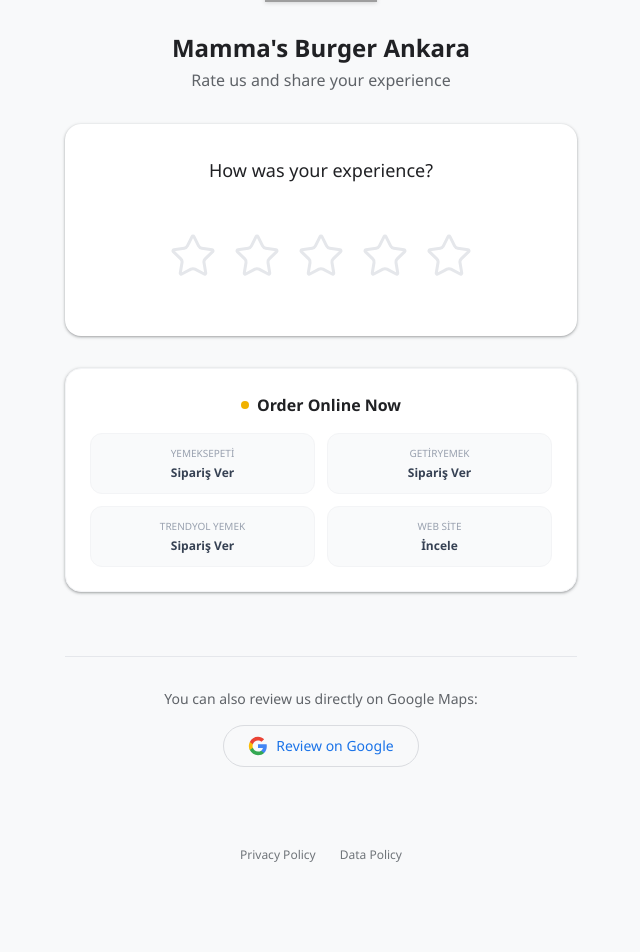
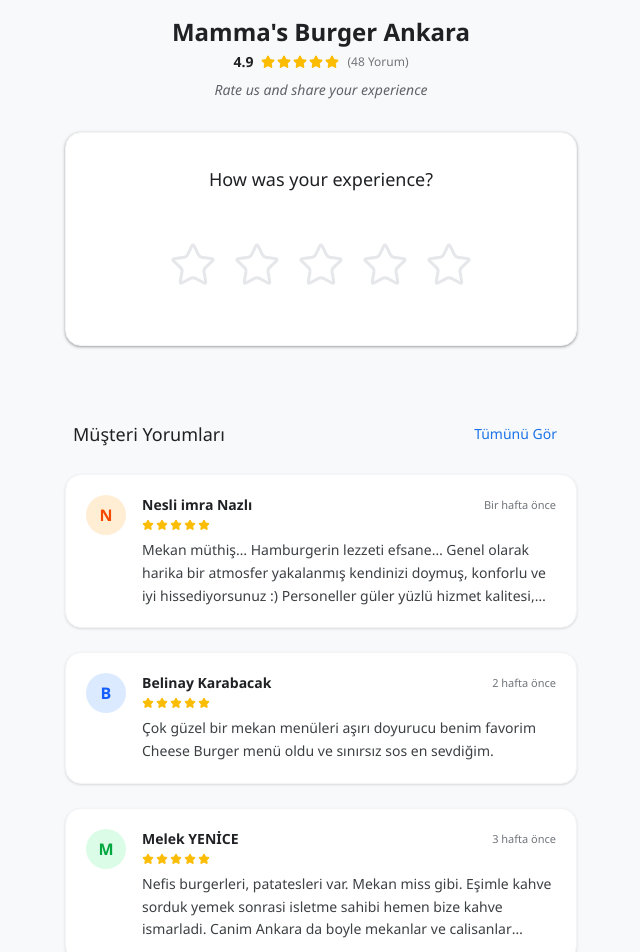
Before and after one commit to okanberk-dev/QRCode, a Next.js app: page / in a window 1280 px wide. Shown: the part 160-1112 px from the top of the page, without its empty margins (319-959 px from the left). Before the commit the page ends 1087 px from the top, so only its background shows below. Built offline with nearby package versions, Linux system fonts and the light colour scheme; no server answers; grey boxes are pictures that could not be loaded.

Commit message:
feat: redesign UI to match Google Maps style with real reviews and 4.9 rating summary

```diff
--- a/src/app/page.tsx
+++ b/src/app/page.tsx
@@ -3,10 +3,12 @@
 import { useState, Suspense } from 'react';
 import { useSearchParams } from 'next/navigation';
 import Image from 'next/image';
+import { Star } from 'lucide-react';
 import StarRating from '@/components/StarRating';
 import FeedbackForm from '@/components/FeedbackForm';
 import ThankYou from '@/components/ThankYou';
 import GoogleReviewLink from '@/components/GoogleReviewLink';
+import ReviewList from '@/components/ReviewList';
 import { useTranslation } from '@/lib/i18n';
 
 function RatingContent() {
@@ -51,10 +53,10 @@ function RatingContent() {
   const showThankYouHigh = false; // Never show high rating thank you page anymore as per user request
 
   return (
-    <main className={`flex flex-col items-center min-h-screen px-4 py-8 sm:py-16 ${isRtl ? 'dir-rtl' : ''} bg-[#f8f9fa]`} dir={isRtl ? 'rtl' : 'ltr'}>
+    <main className={`flex flex-col items-center min-h-screen px-4 py-8 sm:py-12 ${isRtl ? 'dir-rtl' : ''} bg-[#f8f9fa]`} dir={isRtl ? 'rtl' : 'ltr'}>
       <div className="w-full max-w-lg mx-auto flex flex-col items-center">
 
-        {/* Mamma's Burger Brand Header */}
+        {/* Brand Header with Google Rating Summary */}
         <div className="text-center mb-8">
           <div className="relative w-28 h-28 mx-auto mb-4 drop-shadow-sm">
             <Image
@@ -68,14 +70,26 @@ function RatingContent() {
           <h1 className="text-2xl font-bold text-[#202124] mb-1">
             {t.restaurant_name}
           </h1>
-          <p className="text-[#5f6368] text-base">
+
+          {/* Google Maps Style Rating Summary */}
+          <div className="flex items-center justify-center gap-2 mb-2">
+            <span className="text-sm font-bold text-[#202124]">4.9</span>
+            <div className="flex gap-0.5">
+              {[...Array(5)].map((_, i) => (
+                <Star key={i} size={14} className="fill-[#fbbc04] text-[#fbbc04]" />
+              ))}
+            </div>
+            <span className="text-xs text-[#70757a] hover:text-[#1a73e8] cursor-pointer">(48 Yorum)</span>
+          </div>
+
+          <p className="text-[#5f6368] text-sm italic">
             {t.subtitle}
           </p>
         </div>
 
         {/* Rating Selector Card */}
         {!showThankYouLow && !showThankYouHigh && (
-          <div className="w-full bg-white p-6 sm:p-8 rounded-2xl shadow-[0_1px_2px_0_rgba(60,64,67,.3),0_1px_3px_1px_rgba(60,64,67,.15)] mb-8 transition-all">
+          <div className="w-full bg-white p-6 sm:p-8 rounded-2xl shadow-[0_1px_2px_0_rgba(60,64,67,.3),0_1px_3px_1px_rgba(60,64,67,.15)] mb-10 transition-all border border-gray-100">
             <h2 className="text-lg font-medium text-[#202124] mb-6 text-center">{t.how_was_it}</h2>
             <StarRating rating={rating} onRatingChange={handleRatingChange} />
           </div>
@@ -88,57 +102,20 @@ function RatingContent() {
 
         {showThankYouLow && <ThankYou rating={rating} />}
         {showThankYouHigh && <ThankYou rating={rating} />}
-        {/* Marketplace - Order Online Section */}
-        {!showForm && !showThankYouLow && (
-          <div className="w-full bg-white p-6 rounded-2xl shadow-[0_1px_2px_0_rgba(60,64,67,.3),0_1px_3px_1px_rgba(60,64,67,.15)] border border-gray-100 mb-8 animate-slide-up">
-            <h3 className="text-center font-bold text-[#202124] mb-4 flex items-center justify-center gap-2">
-              <span className="w-2 h-2 bg-yellow-500 rounded-full"></span>
-              {t.order_online}
-            </h3>
-            <div className="grid grid-cols-2 gap-3">
-              <a
-                href="https://www.yemeksepeti.com/search?q=mamas+burger"
-                target="_blank"
-                className="flex flex-col items-center justify-center p-3 rounded-xl border border-gray-100 bg-gray-50 hover:bg-red-50 hover:border-red-100 transition-all group"
-              >
-                <span className="text-[10px] text-gray-400 group-hover:text-red-400 font-medium uppercase mb-1">Yemeksepeti</span>
-                <span className="text-xs font-bold text-gray-700">Sipariş Ver</span>
-              </a>
-              <a
-                href="https://getir.com/yemek/arama/?q=mamas+burger"
-                target="_blank"
-                className="flex flex-col items-center justify-center p-3 rounded-xl border border-gray-100 bg-gray-50 hover:bg-purple-50 hover:border-purple-100 transition-all group"
-              >
-                <span className="text-[10px] text-gray-400 group-hover:text-purple-400 font-medium uppercase mb-1">GetirYemek</span>
-                <span className="text-xs font-bold text-gray-700">Sipariş Ver</span>
-              </a>
-              <a
-                href="https://www.trendyol.com/sr?q=mamas%20burger"
-                target="_blank"
-                className="flex flex-col items-center justify-center p-3 rounded-xl border border-gray-100 bg-gray-50 hover:bg-orange-50 hover:border-orange-100 transition-all group"
-              >
-                <span className="text-[10px] text-gray-400 group-hover:text-orange-400 font-medium uppercase mb-1">Trendyol Yemek</span>
-                <span className="text-xs font-bold text-gray-700">Sipariş Ver</span>
-              </a>
-              <a
-                href="https://mamasburger.com.tr"
-                target="_blank"
-                className="flex flex-col items-center justify-center p-3 rounded-xl border border-gray-100 bg-gray-50 hover:bg-yellow-50 hover:border-yellow-200 transition-all group"
-              >
-                <span className="text-[10px] text-gray-400 group-hover:text-yellow-600 font-medium uppercase mb-1">Web Site</span>
-                <span className="text-xs font-bold text-gray-700">İncele</span>
-              </a>
-            </div>
-          </div>
-        )}
 
-        {/* GoogleReviewLink is our always-visible compliance footer */}
-        <GoogleReviewLink />
+        {/* Real Reviews Section - Appears only on landing page or after low feedback */}
+        {!showForm && <ReviewList />}
+
+        {/* GoogleReviewLink compliance footer */}
+        <div className="mt-4 w-full">
+           <GoogleReviewLink />
+        </div>
 
         {/* Footer */}
-        <footer className="mt-12 pt-8 flex gap-6 text-xs text-[#70757a] w-full justify-center">
-          <a href="/gizlilik" className="hover:text-[#202124] transition-colors">{t.privacy}</a>
-          <a href="/kvkk" className="hover:text-[#202124] transition-colors">{t.kvkk}</a>
+        <footer className="mt-12 mb-8 flex gap-6 text-[10px] text-[#70757a] w-full justify-center opacity-60">
+          <a href="/gizlilik" className="hover:text-[#202124] transition-colors whitespace-nowrap">{t.privacy}</a>
+          <a href="/kvkk" className="hover:text-[#202124] transition-colors whitespace-nowrap">{t.kvkk}</a>
+          <a href="/acik-riza" className="hover:text-[#202124] transition-colors whitespace-nowrap">Açık Rıza</a>
         </footer>
       </div>
     </main>
--- /dev/null
+++ b/src/components/ReviewList.tsx
@@ -0,0 +1,91 @@
+import { Star } from 'lucide-react';
+
+const REVIEWS = [
+  {
+    name: "Nesli imra Nazlı",
+    rating: 5,
+    text: "Mekan müthiş… Hamburgerin lezzeti efsane… Genel olarak harika bir atmosfer yakalanmış kendinizi doymuş, konforlu ve iyi hissediyorsunuz :) Personeller güler yüzlü hizmet kalitesi, hijyen mükemmel. Fiyatları bu kadar güzel lezzete göre makul şiddetle tavsiye ederim kesinlikle denenmeli…",
+    time: "Bir hafta önce",
+    avatarColor: "bg-orange-100 text-orange-600"
+  },
+  {
+    name: "Belinay Karabacak",
+    rating: 5,
+    text: "Çok güzel bir mekan menüleri aşırı doyurucu benim favorim Cheese Burger menü oldu ve sınırsız sos en sevdiğim.",
+    time: "2 hafta önce",
+    avatarColor: "bg-blue-100 text-blue-600"
+  },
+  {
+    name: "Melek YENİCE",
+    rating: 5,
+    text: "Nefis burgerleri, patatesleri var. Mekan miss gibi. Eşimle kahve sorduk yemek sonrasi isletme sahibi hemen bize kahve ismarladi. Canim Ankara da boyle mekanlar ve calisanlar olmasi ne guzel.. cok tesekkur ediyoruz",
+    time: "3 hafta önce",
+    avatarColor: "bg-green-100 text-green-600"
+  },
+  {
+    name: "müge Vela",
+    rating: 5,
+    text: "Geniş, Ferah ve en önemlisi Çocuklar ile rahat etmek isterseniz burası tam sizlik diyebilirim. Biz combo menu yedik fazlasiyla doyduk ve lezzetliydi. özellikle çocuklu aileler için çok uygun bir mekan!",
+    time: "1 ay önce",
+    avatarColor: "bg-purple-100 text-purple-600"
+  },
+  {
+    name: "Serhat Halil Silsüpür",
+    rating: 5,
+    text: "Öğle arası gittik, 10 dk da hazır oldu, lezzetli ve doyurucu. Ücretsiz sos çeşitleri arttırılabilir.",
+    time: "1 ay önce",
+    avatarColor: "bg-gray-100 text-gray-600"
+  }
+];
+
+export default function ReviewList() {
+  return (
+    <div className="w-full max-w-lg mx-auto py-8">
+      <div className="flex items-center justify-between mb-6 px-2">
+        <h3 className="text-lg font-medium text-[#202124]">Müşteri Yorumları</h3>
+        <span className="text-sm text-[#1a73e8] font-medium cursor-pointer hover:bg-blue-50 px-3 py-1.5 rounded-full transition-colors">
+          Tümünü Gör
+        </span>
+      </div>
+
+      <div className="space-y-6">
+        {REVIEWS.map((review, idx) => (
+          <div key={idx} className="bg-white p-5 rounded-2xl shadow-sm border border-gray-100 flex gap-4 transition-all hover:shadow-md">
+            {/* Avatar */}
+            <div className={`flex-shrink-0 w-10 h-10 rounded-full flex items-center justify-center font-bold text-base ${review.avatarColor}`}>
+              {review.name.charAt(0)}
+            </div>
+
+            <div className="flex-grow">
+              <div className="flex items-center justify-between mb-1">
+                <h4 className="text-sm font-bold text-[#202124]">{review.name}</h4>
+                <span className="text-[11px] text-[#70757a]">{review.time}</span>
+              </div>
+
+              {/* Stars */}
+              <div className="flex gap-0.5 mb-2">
+                {[...Array(5)].map((_, i) => (
+                  <Star
+                    key={i}
+                    size={12}
+                    className={i < review.rating ? "fill-[#fbbc04] text-[#fbbc04]" : "text-gray-200 fill-transparent"}
+                  />
+                ))}
+              </div>
+
+              <p className="text-sm text-[#3c4043] leading-relaxed line-clamp-3 overflow-hidden">
+                {review.text}
+              </p>
+            </div>
+          </div>
+        ))}
+      </div>
+
+      {/* Google Badge Footer */}
+      <div className="mt-8 flex items-center justify-center gap-2 opacity-60 grayscale hover:grayscale-0 transition-all cursor-default">
+        <img src="https://upload.wikimedia.org/wikipedia/commons/thumb/c/c1/Google_Maps_icon_%282020%29.svg/1024px-Google_Maps_icon_%282020%29.svg.png" className="w-4 h-4" alt="Google Maps" />
+        <span className="text-[10px] font-medium text-gray-500 uppercase tracking-widest">Google İşletme Verileri</span>
+      </div>
+    </div>
+  );
+}
```
